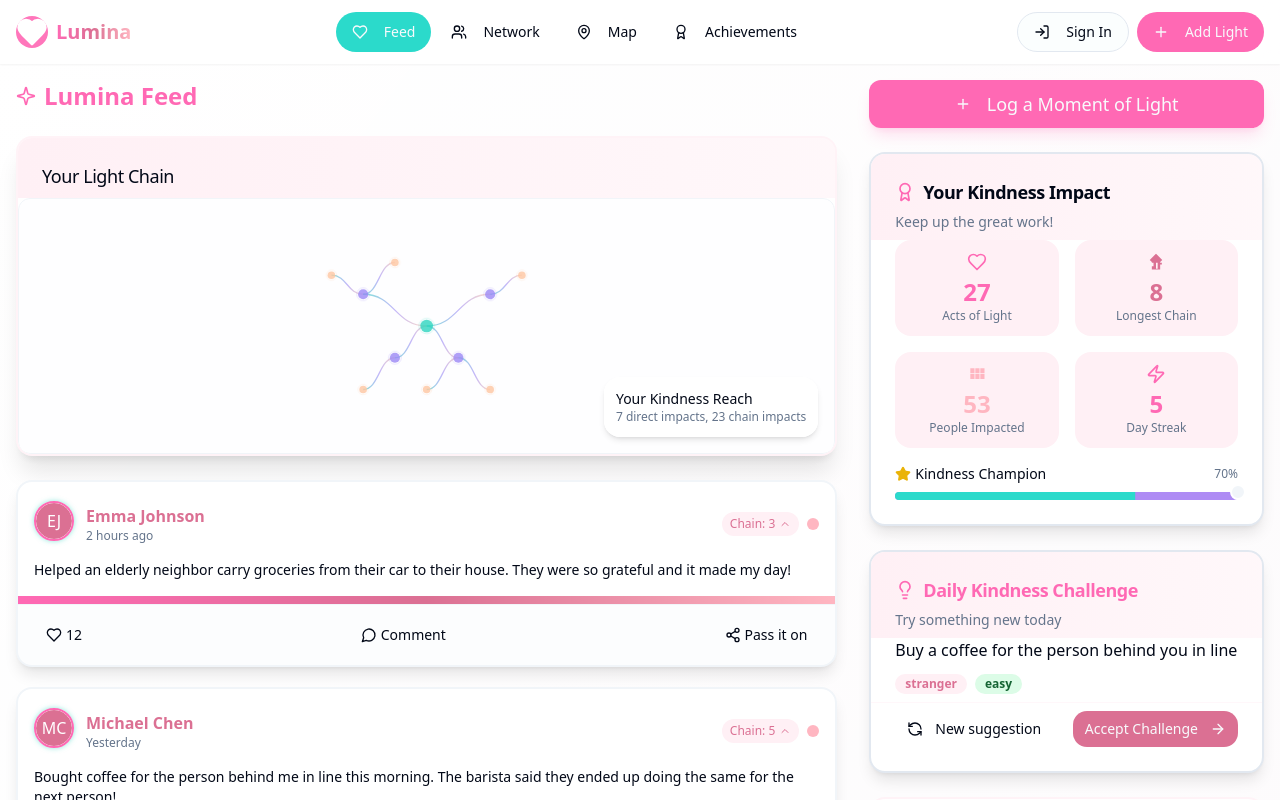
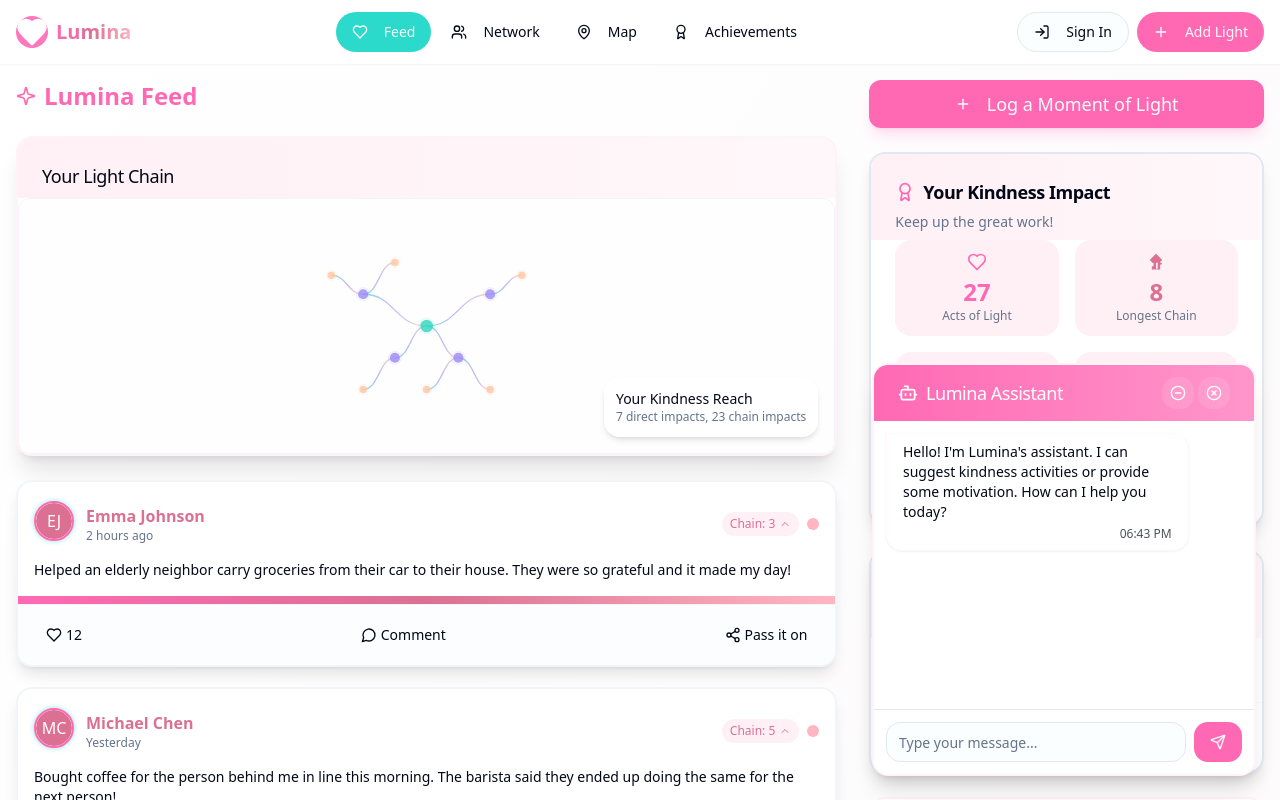
Before and after one commit to stackitis/luminayouu, a React (Vite) app: page / in a window 1280 px wide. Shown: the top 800 px of the page. Built offline with nearby package versions, Linux system fonts and the light colour scheme.

Commit message:
Add chatbot to network section
Implement a chatbot to provide suggestions and motivation.

```diff
--- a/package.json
+++ b/package.json
@@ -45,6 +45,7 @@
     "cmdk": "^1.0.0",
     "date-fns": "^3.6.0",
     "embla-carousel-react": "^8.3.0",
+    "framer-motion": "^12.6.3",
     "input-otp": "^1.2.4",
     "lucide-react": "^0.462.0",
     "next-themes": "^0.3.0",
--- /dev/null
+++ b/src/components/KindnessChatbot.tsx
@@ -0,0 +1,265 @@
+
+import React, { useState, useRef, useEffect } from "react";
+import { Card, CardContent, CardFooter, CardHeader, CardTitle } from "@/components/ui/card";
+import { Button } from "@/components/ui/button";
+import { Input } from "@/components/ui/input";
+import { MessageCircle, Send, Bot, ArrowDown, XCircle, MinusCircle, ChevronDown } from "lucide-react";
+import { Badge } from "@/components/ui/badge";
+import { AnimatePresence, motion } from "framer-motion";
+
+// Types for messages
+interface Message {
+  id: string;
+  text: string;
+  sender: "user" | "bot";
+  timestamp: Date;
+}
+
+// Suggestions for kindness acts
+const kindnessSuggestions = [
+  "Have you considered volunteering at your local food bank this weekend?",
+  "A simple compliment can brighten someone's day. Try giving three compliments today!",
+  "Consider writing a thank you note to someone who has helped you recently.",
+  "Leave positive reviews for local businesses you appreciate.",
+  "Share your skills by teaching someone something new today.",
+  "Listen actively to someone who needs to talk.",
+  "Send an encouraging message to someone going through a tough time.",
+  "Donate items you no longer need to those who could use them.",
+  "Check in on an elderly neighbor and see if they need anything.",
+  "Pick up litter in your community during your next walk.",
+];
+
+// Motivational messages
+const motivationalMessages = [
+  "Your kindness creates ripples that reach further than you'll ever know!",
+  "Every act of kindness, no matter how small, changes the world for someone.",
+  "Remember: what you do matters and impacts countless others.",
+  "The light you share illuminates the path for others to follow.",
+  "You're making the world better simply by being the kind person you are.",
+  "Your compassion inspires others to act with kindness too!",
+  "The world needs exactly what you have to offer – your unique brand of kindness.",
+  "Small acts of kindness add up to create massive change.",
+  "You never know how a single kind gesture might change someone's life.",
+  "Today's kindness becomes tomorrow's hope.",
+];
+
+// Helper function to generate a unique ID
+const generateId = () => Math.random().toString(36).substring(2, 9);
+
+const KindnessChatbot: React.FC = () => {
+  const [messages, setMessages] = useState<Message[]>([
+    {
+      id: generateId(),
+      text: "Hello! I'm Lumina's assistant. I can suggest kindness activities or provide some motivation. How can I help you today?",
+      sender: "bot",
+      timestamp: new Date(),
+    },
+  ]);
+  const [input, setInput] = useState("");
+  const [isMinimized, setIsMinimized] = useState(false);
+  const [isOpen, setIsOpen] = useState(true);
+  const messagesEndRef = useRef<HTMLDivElement>(null);
+
+  // Auto-scroll to bottom when new messages arrive
+  useEffect(() => {
+    messagesEndRef.current?.scrollIntoView({ behavior: "smooth" });
+  }, [messages]);
+
+  // Send a random suggestion every 15-18 minutes (only if window is open)
+  useEffect(() => {
+    if (!isOpen) return;
+
+    const suggestionInterval = setInterval(() => {
+      if (Math.random() > 0.5) { // 50% chance to send a suggestion
+        sendBotMessage(
+          kindnessSuggestions[Math.floor(Math.random() * kindnessSuggestions.length)]
+        );
+      } else {
+        sendBotMessage(
+          motivationalMessages[Math.floor(Math.random() * motivationalMessages.length)]
+        );
+      }
+    }, 15 * 60 * 1000 + Math.random() * 3 * 60 * 1000); // 15-18 minutes
+
+    return () => clearInterval(suggestionInterval);
+  }, [isOpen]);
+
+  const sendBotMessage = (text: string) => {
+    const newMessage: Message = {
+      id: generateId(),
+      text: text,
+      sender: "bot",
+      timestamp: new Date(),
+    };
+    setMessages((prevMessages) => [...prevMessages, newMessage]);
+  };
+
+  const handleInputChange = (e: React.ChangeEvent<HTMLInputElement>) => {
+    setInput(e.target.value);
+  };
+
+  const processUserMessage = (userText: string) => {
+    // Check for keywords to determine response type
+    const lowerText = userText.toLowerCase();
+
+    if (lowerText.includes("suggest") || lowerText.includes("idea") || lowerText.includes("help")) {
+      // Send a random suggestion
+      setTimeout(() => {
+        sendBotMessage(
+          kindnessSuggestions[Math.floor(Math.random() * kindnessSuggestions.length)]
+        );
+      }, 500);
+    } else if (
+      lowerText.includes("motivate") ||
+      lowerText.includes("inspire") ||
+      lowerText.includes("encourage")
+    ) {
+      // Send a random motivational message
+      setTimeout(() => {
+        sendBotMessage(
+          motivationalMessages[Math.floor(Math.random() * motivationalMessages.length)]
+        );
+      }, 500);
+    } else {
+      // Generic response
+      setTimeout(() => {
+        sendBotMessage(
+          "I'm here to help with kindness suggestions and motivation. Ask me for ideas or inspiration anytime!"
+        );
+      }, 500);
+    }
+  };
+
+  const handleSendMessage = () => {
+    if (input.trim() === "") return;
+
+    const newMessage: Message = {
+      id: generateId(),
+      text: input.trim(),
+      sender: "user",
+      timestamp: new Date(),
+    };
+
+    setMessages((prevMessages) => [...prevMessages, newMessage]);
+    setInput("");
+
+    // Process the user message after a short delay
+    processUserMessage(input);
+  };
+
+  const handleKeyPress = (e: React.KeyboardEvent) => {
+    if (e.key === "Enter") {
+      handleSendMessage();
+    }
+  };
+
+  const toggleMinimize = () => {
+    setIsMinimized(!isMinimized);
+  };
+
+  const toggleOpen = () => {
+    setIsOpen(!isOpen);
+  };
+
+  // Format time as HH:MM
+  const formatTime = (date: Date) => {
+    return date.toLocaleTimeString([], { hour: '2-digit', minute: '2-digit' });
+  };
+
+  if (!isOpen) {
+    return (
+      <Button
+        onClick={toggleOpen}
+        className="fixed bottom-6 right-6 rounded-full bg-kindness-teal hover:bg-kindness-teal/90 shadow-lg z-50 h-14 w-14 p-0"
+      >
+        <MessageCircle className="h-6 w-6" />
+      </Button>
+    );
+  }
+
+  return (
+    <Card className="fixed bottom-6 right-6 w-80 md:w-96 shadow-xl border-2 border-kindness-light/80 overflow-hidden animate-scale-in z-50">
+      <CardHeader className="bg-gradient-to-r from-kindness-teal to-kindness-teal/70 text-white py-3 flex flex-row items-center justify-between space-y-0 gap-2">
+        <CardTitle className="flex items-center text-lg font-medium">
+          <Bot className="h-5 w-5 mr-2" />
+          Lumina Assistant
+        </CardTitle>
+        <div className="flex items-center space-x-1">
+          <Button
+            variant="ghost"
+            size="icon"
+            onClick={toggleMinimize}
+            className="h-8 w-8 bg-white/10 hover:bg-white/20 text-white"
+          >
+            {isMinimized ? <ChevronDown className="h-4 w-4" /> : <MinusCircle className="h-4 w-4" />}
+          </Button>
+          <Button
+            variant="ghost"
+            size="icon"
+            onClick={toggleOpen}
+            className="h-8 w-8 bg-white/10 hover:bg-white/20 text-white"
+          >
+            <XCircle className="h-4 w-4" />
+          </Button>
+        </div>
+      </CardHeader>
+
+      <AnimatePresence>
+        {!isMinimized && (
+          <motion.div
+            initial={{ height: 0 }}
+            animate={{ height: "auto" }}
+            exit={{ height: 0 }}
+            transition={{ duration: 0.2 }}
+          >
+            <CardContent className="p-3 h-72 overflow-y-auto bg-white/50">
+              <div className="space-y-3">
+                {messages.map((msg) => (
+                  <div
+                    key={msg.id}
+                    className={`flex ${
+                      msg.sender === "user" ? "justify-end" : "justify-start"
+                    }`}
+                  >
+                    <div
+                      className={`rounded-2xl px-4 py-2 max-w-[85%] ${
+                        msg.sender === "user"
+                          ? "bg-kindness-teal text-white rounded-tr-none"
+                          : "bg-white border border-kindness-light/50 shadow-sm rounded-tl-none"
+                      }`}
+                    >
+                      <p className="text-sm">{msg.text}</p>
+                      <p className="text-xs opacity-70 mt-1 text-right">
+                        {formatTime(msg.timestamp)}
+                      </p>
+                    </div>
+                  </div>
+                ))}
+                <div ref={messagesEndRef} />
+              </div>
+            </CardContent>
+            <CardFooter className="p-3 border-t bg-white">
+              <div className="flex w-full gap-2">
+                <Input
+                  placeholder="Type your message..."
+                  value={input}
+                  onChange={handleInputChange}
+                  onKeyPress={handleKeyPress}
+                  className="flex-grow"
+                />
+                <Button
+                  onClick={handleSendMessage}
+                  className="bg-kindness-teal hover:bg-kindness-teal/90"
+                >
+                  <Send className="h-4 w-4" />
+                </Button>
+              </div>
+            </CardFooter>
+          </motion.div>
+        )}
+      </AnimatePresence>
+    </Card>
+  );
+};
+
+export default KindnessChatbot;
--- a/src/pages/Index.tsx
+++ b/src/pages/Index.tsx
@@ -6,6 +6,7 @@ import KindnessChain from "@/components/KindnessChain";
 import KindnessSuggestions from "@/components/KindnessSuggestions";
 import UserStats from "@/components/UserStats";
 import LogKindnessForm from "@/components/LogKindnessForm";
+import KindnessChatbot from "@/components/KindnessChatbot";
 import { Dialog, DialogContent } from "@/components/ui/dialog";
 import { Button } from "@/components/ui/button";
 import { Card, CardContent, CardFooter, CardHeader, CardTitle } from "@/components/ui/card";
@@ -199,6 +200,9 @@ const Index = () => {
         </div>
       </main>
 
+      {/* Add KindnessChatbot here */}
+      <KindnessChatbot />
+
       <Dialog open={showKindnessForm} onOpenChange={setShowKindnessForm}>
         <DialogContent className="sm:max-w-md">
           <LogKindnessForm onClose={() => setShowKindnessForm(false)} />
```
Also changed, not shown: 1 other file (tests, documents, lock files or other folders).
